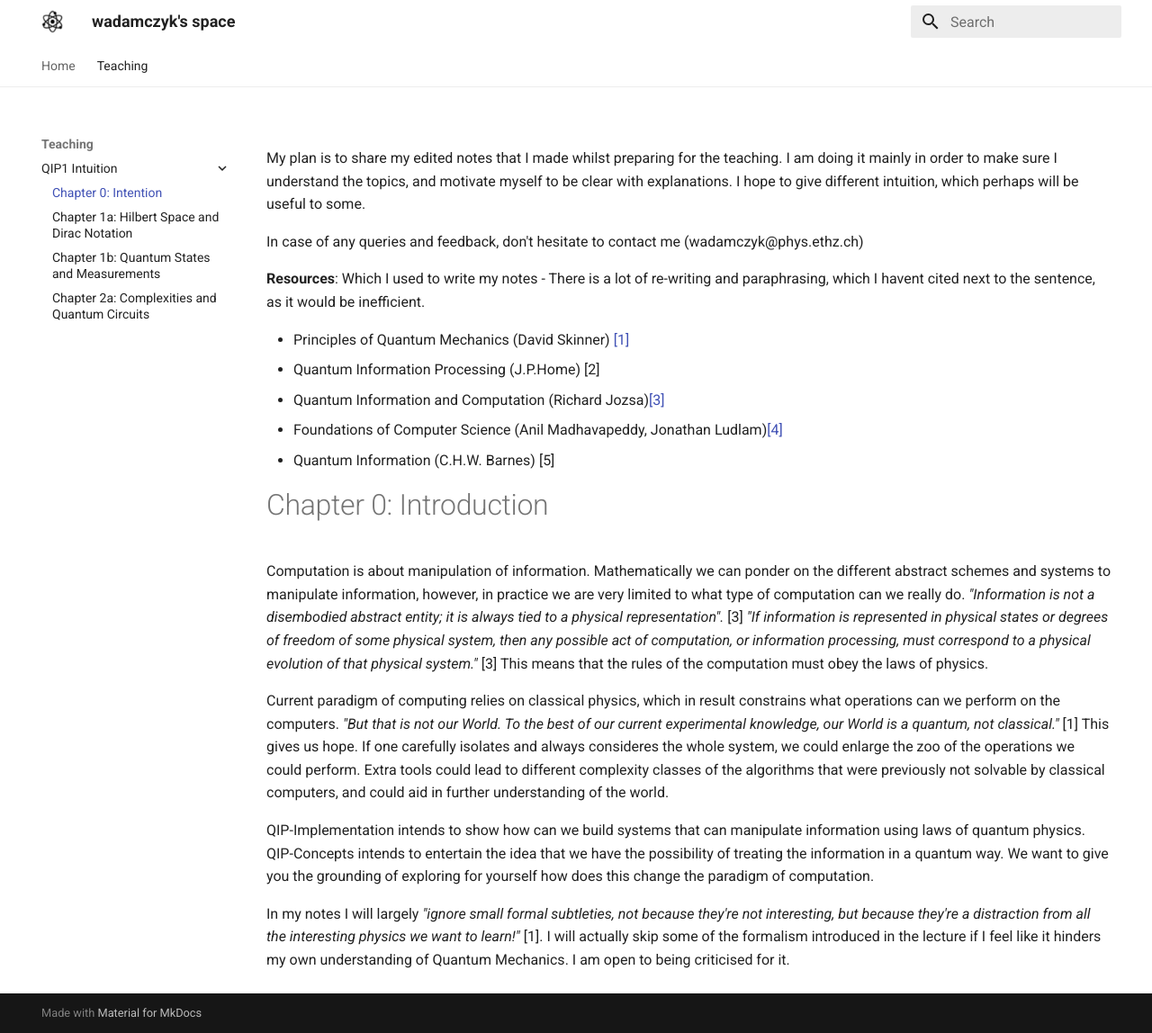
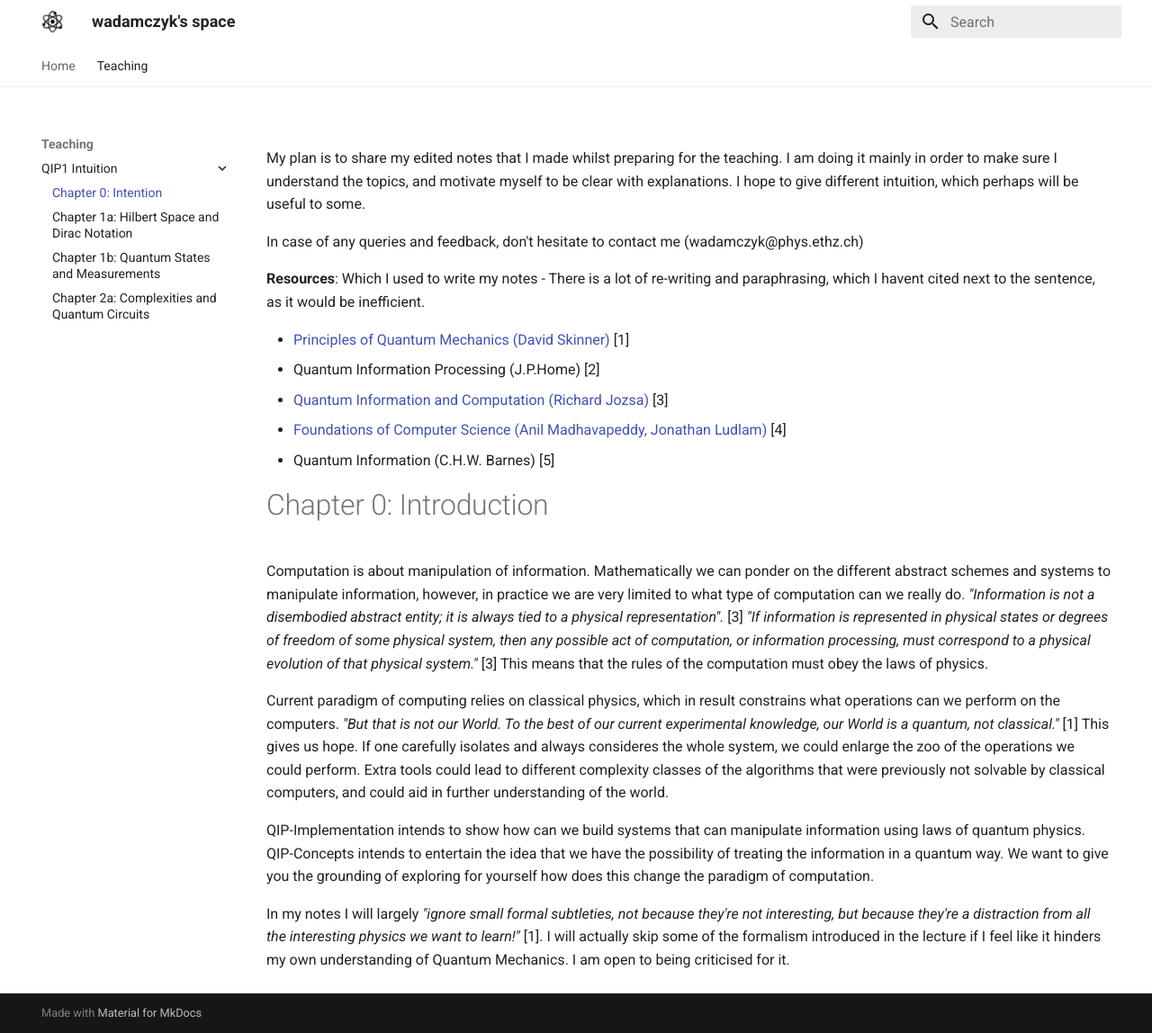
Before and after one commit to wojtekadamczyk3/wadamczyk, an MkDocs documentation site: the page built from docs/qip1_intuition/ch0_intention.md, in a window 1280 px wide and 1148 px high. Shown: the whole window at 90% size. Built offline with MkDocs 1.6.1 and Material for MkDocs 9.7.7, drawn with Linux system fonts in a browser that asks for light colours.

Commit message:
proper references

```diff
--- a/docs/qip1_intuition/ch0_intention.md
+++ b/docs/qip1_intuition/ch0_intention.md
@@ -4,10 +4,10 @@
 
 **Resources**: Which I used to write my notes - There is a lot of re-writing and paraphrasing, which I havent cited next to the sentence, as it would be inefficient.
 
-- Principles of Quantum Mechanics (David Skinner) [[1]](https://www.damtp.cam.ac.uk/user/dbs26/PQM.html)
+- [Principles of Quantum Mechanics (David Skinner)](https://www.damtp.cam.ac.uk/user/dbs26/PQM.html) [1]
 - Quantum Information Processing (J.P.Home) [2]
-- Quantum Information and Computation (Richard Jozsa)[[3]](https://www.qi.damtp.cam.ac.uk/files/PartIIIQC/Part%202%20QIC%20lecturenotes.pdf)
-- Foundations of Computer Science (Anil Madhavapeddy, Jonathan Ludlam)[[4]](https://www.cl.cam.ac.uk/teaching/2324/FoundsCS/focs-202324-v1.5.pdf)
+- [Quantum Information and Computation (Richard Jozsa)](https://www.qi.damtp.cam.ac.uk/files/PartIIIQC/Part%202%20QIC%20lecturenotes.pdf) [3]
+- [Foundations of Computer Science (Anil Madhavapeddy, Jonathan Ludlam)](https://www.cl.cam.ac.uk/teaching/2324/FoundsCS/focs-202324-v1.5.pdf) [4]
 - Quantum Information (C.H.W. Barnes) [5]
 
 # Chapter 0: Introduction
```
